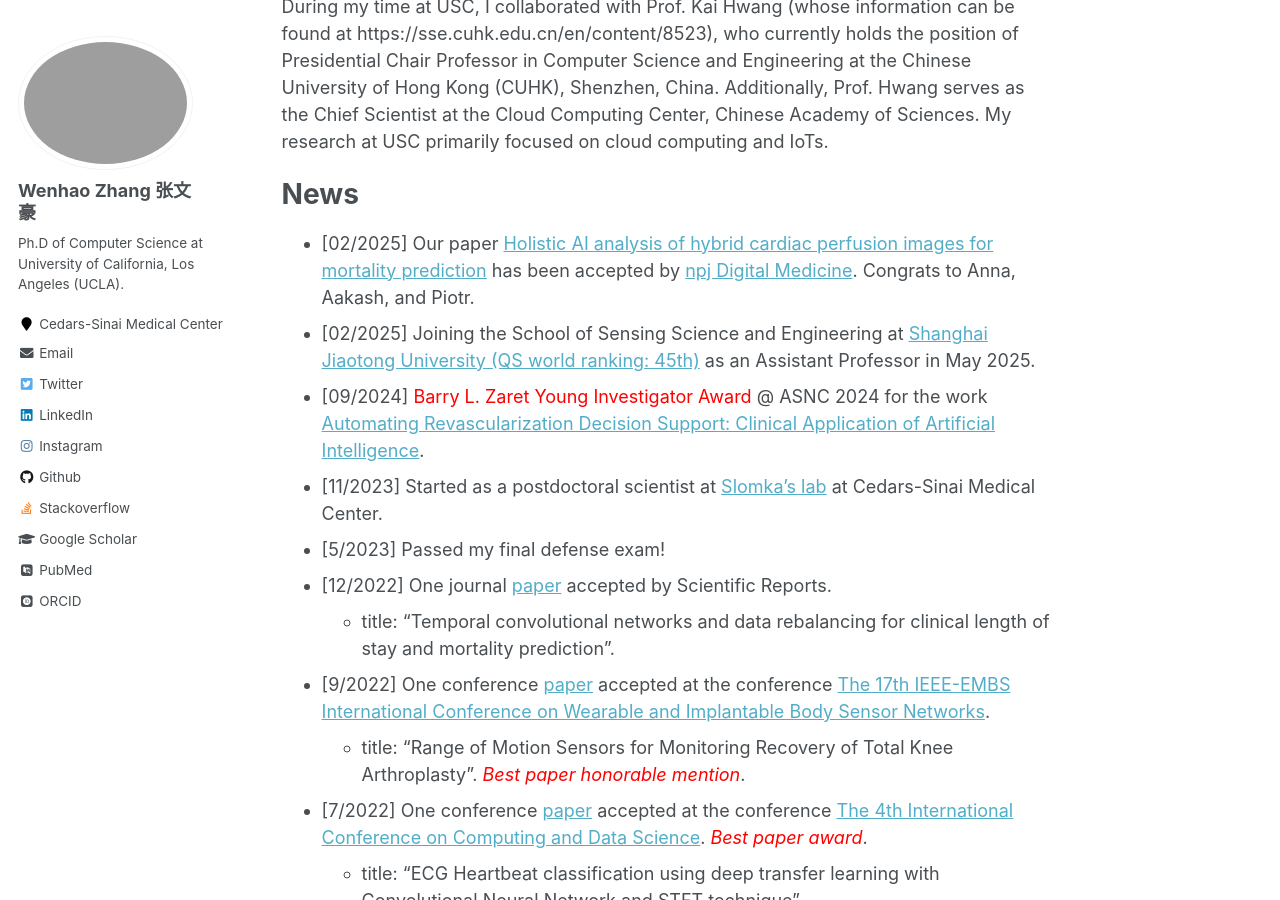
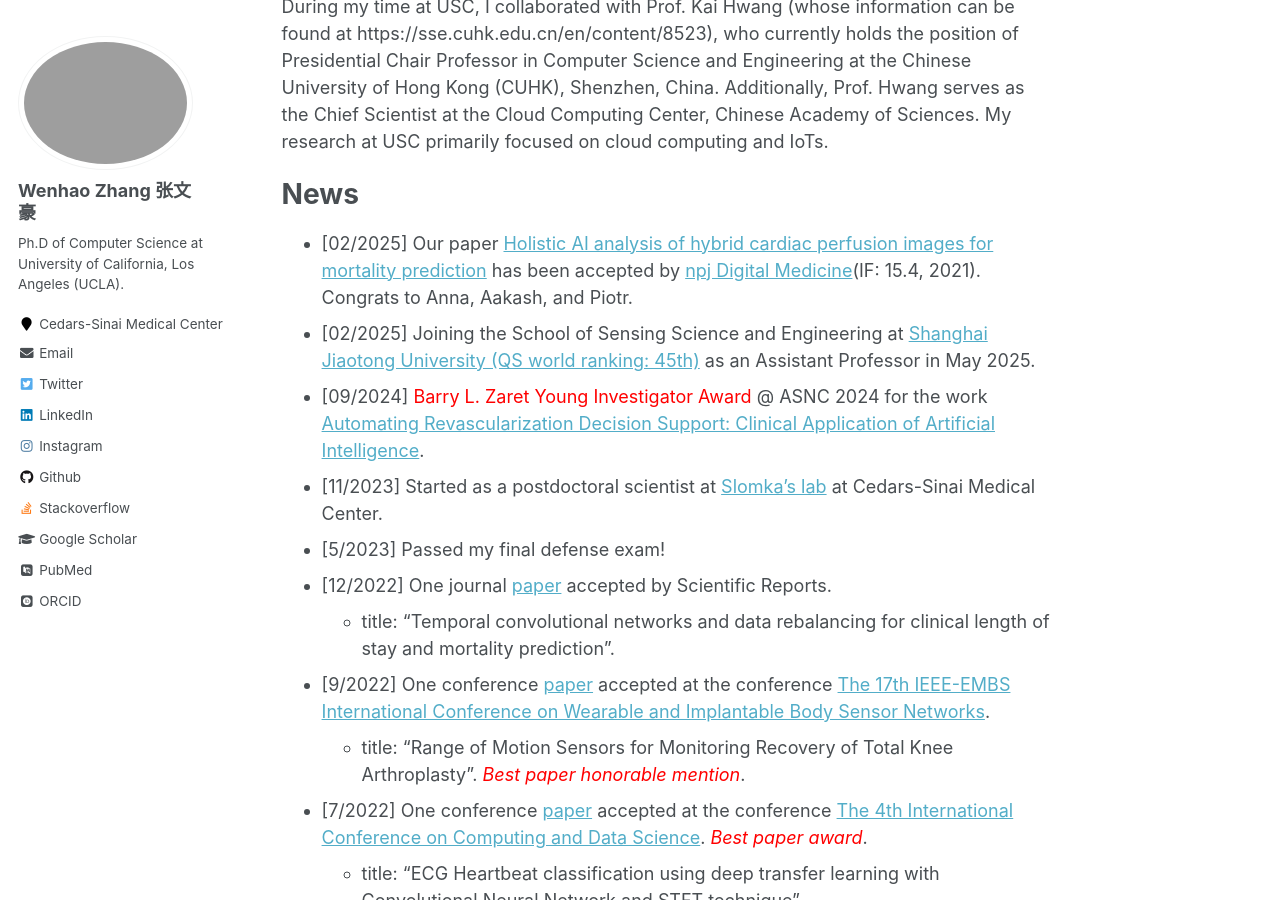
Before and after one commit to wenhaoz-fengcai/wenhaoz-fengcai.github.io, a Jekyll site: the page built from _pages/about.md, in a window 1280 px wide and 900 px high, scrolled down 407 px. Built offline with Jekyll 4.4.1, drawn with Linux system fonts in a browser that asks for light colours; some web fonts are replaced.

Commit message:
Update about.md

```diff
--- a/_pages/about.md
+++ b/_pages/about.md
@@ -14,7 +14,7 @@ Before joining UCLA, I pursued two Master of Science degrees, one in Computer Sc
 
 News
 =====
-* [02/2025] Our paper [Holistic AI analysis of hybrid cardiac perfusion images for mortality prediction](https://www.medrxiv.org/content/10.1101/2024.04.23.24305735v1.supplementary-material) has been accepted by [npj Digital Medicine](IF: 15.4, 2021). Congrats to Anna, Aakash, and Piotr.
+* [02/2025] Our paper [Holistic AI analysis of hybrid cardiac perfusion images for mortality prediction](https://www.medrxiv.org/content/10.1101/2024.04.23.24305735v1.supplementary-material) has been accepted by [npj Digital Medicine](https://www.nature.com/npjdigitalmed/)(IF: 15.4, 2021). Congrats to Anna, Aakash, and Piotr.
 * [02/2025] Joining the School of Sensing Science and Engineering at [Shanghai Jiaotong University (QS world ranking: 45th)](https://ssse.sjtu.edu.cn/) as an Assistant Professor in May 2025.
 * [09/2024] <span style="color:red">Barry L. Zaret Young Investigator Award</span> @ ASNC 2024 for the work [Automating Revascularization Decision Support: Clinical Application of Artificial Intelligence](https://www.journalofnuclearcardiology.org/article/S1071-3581(24)00677-9/fulltext).
 * [11/2023] Started as a postdoctoral scientist at [Slomka's lab](https://www.cedars-sinai.edu/health-sciences-university/research/labs/slomka.html) at Cedars-Sinai Medical Center.
```
